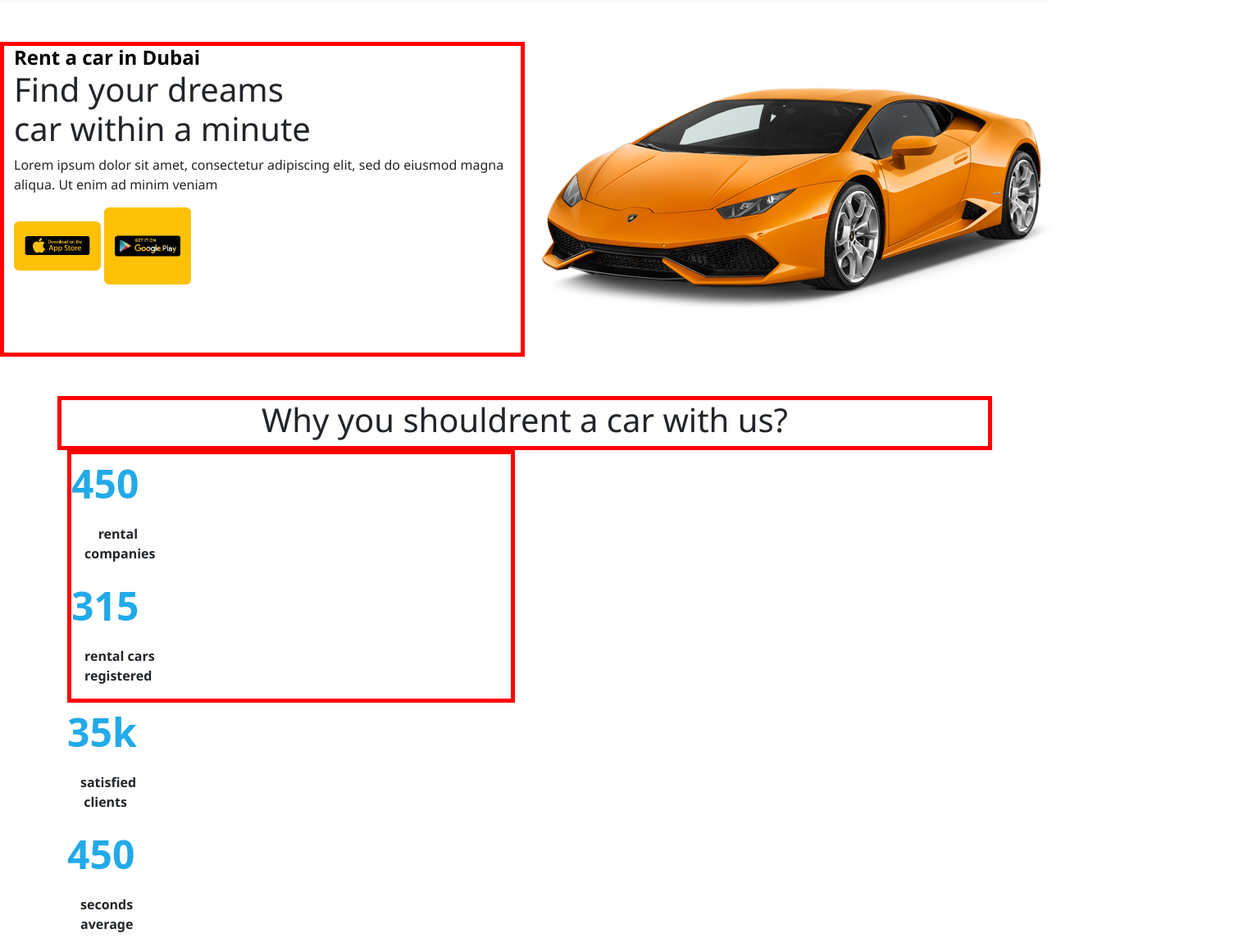
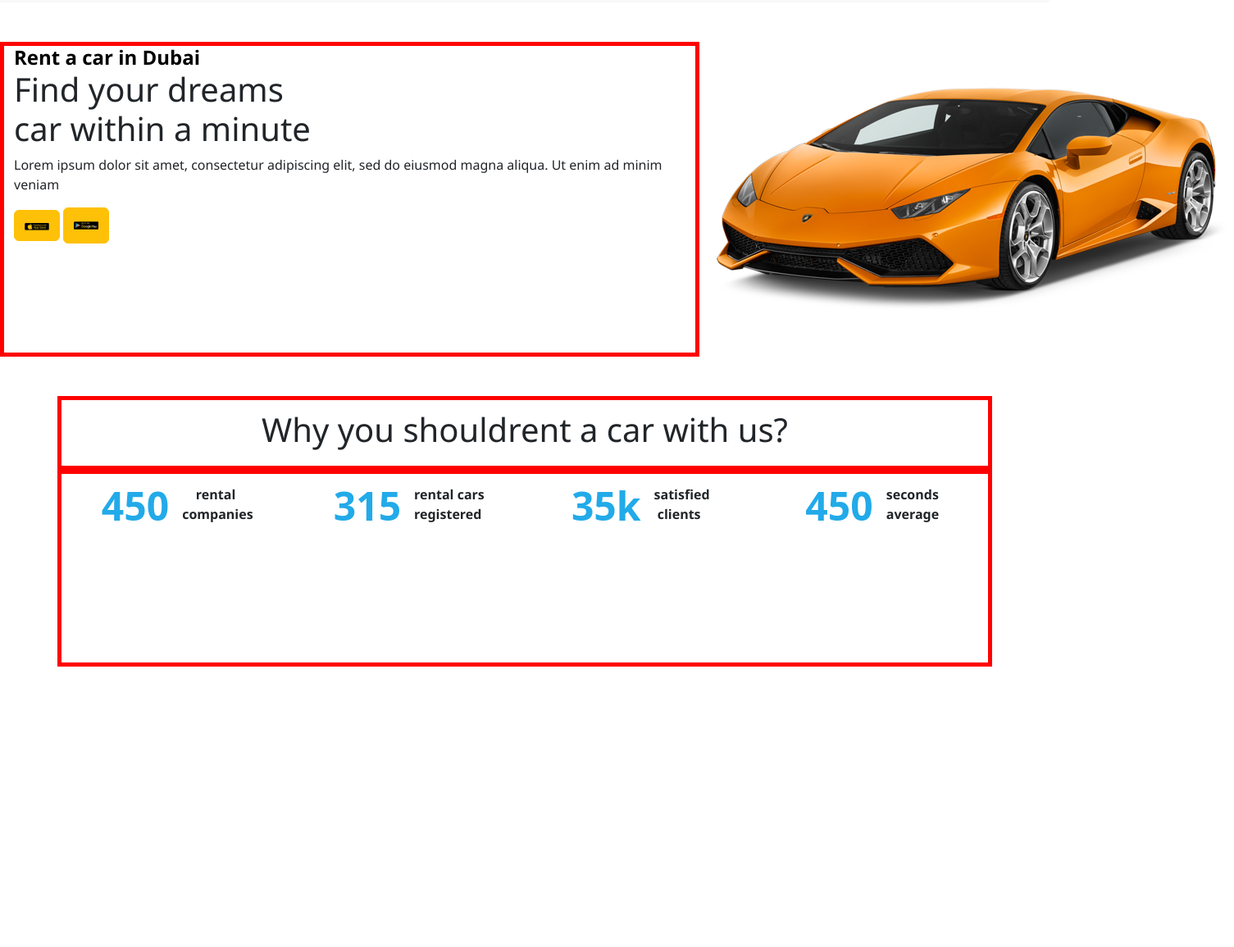
Before and after one commit to samade747/CAR-RE-UI, a plain HTML site: page index.html in a window 1280 px wide. Shown: the part 137-1292 px from the top of the page at 82% size, 1505 px wide, since content can reach past the window. After the commit the page ends 950 px from the top, so only its background shows below. Drawn offline with nearby package versions, Linux system fonts and the light colour scheme.

Commit message:
2nd section

```diff
--- a/index.html
+++ b/index.html
@@ -131,7 +131,7 @@
 
 <div class="container-fluid">
   <div class="row">
-      <div class=" homeone col-lg-6 col-md-4 col-sm-12 my-5 ml-15 ">
+      <div class=" homeone col-lg-8 col-md-6 col-sm-6 my-5 ml-15 ">
 
         <div class="home-content ">
            <div class="">
@@ -151,13 +151,13 @@
              font-size: 0.8rem;"></h6>
              <p>Lorem ipsum dolor sit amet, consectetur adipiscing elit, sed do eiusmod
                   magna aliqua. Ut enim ad minim veniam</p>
-                     <button type="button" class="btn btn-warning home-btn1" > <img src="./images/app store btn.png" alt="" width="80px">   </button>
-                     <button type="button" class="btn btn-warning home-btn1" > <img src="./images/play store btn.png" alt="" width="80px">   </button>
+                     <button type="button" class="btn btn-warning home-btn1" > <img src="./images/app store btn.png" alt="" width="30px">   </button>
+                     <button type="button" class="btn btn-warning home-btn1" > <img src="./images/play store btn.png" alt="" width="30px">   </button>
           </div>
         </div>
       </div>
 
-        <div class="col-lg-6 col-md-8 col-sm-12">
+        <div class="  col-lg-4 col-md-6 col-sm-6">
            <img src="./images/pngegg2.png" alt="car image">
         </div>
 
@@ -169,49 +169,51 @@
 <!--------------------- 2nd section ------------------------>
 
 
-<div class="about container">
+<div class="about container" style="border: 5px solid red;">
+
   <div class="row">
-
-    <div class="about col-12 col-sm-12 d-flex align-items-center justify-content-center" style="border: 5px solid red;">
+    <div class="about col-12 col-sm-12 d-flex align-items-center justify-content-center" >
      <h1 id="">Why you should </h1>
      <h1 id=""><span id=""> rent a car</span> with us?</h1>
     </div>
   </div>
+</div>
+
+<div class="container abaout" style="border: 5px solid red;">
 
 <div class="row">
 
-    <div  class="col-sm-12 col-lg-6 col-md-4">
 
-    <div class="about-part-2 " style="border: 5px solid red;">
+  <!-- <div class="about-part-2 d-flex justify-content-center  " style="border: 5px solid red;"> -->
 
-     <div class="about-part-2-1">
+     <div class="about-part-2-1 col-lg-3 col-sm-12 d-flex justify-content-center align-items-center">
        <div class="about-number">450</div>
         <div class="about-text">
-          <p>&nbsp;&nbsp;&nbsp;&nbsp;rental<br>companies</p
-        </div>
+          <p>&nbsp;&nbsp;&nbsp;&nbsp;rental<br>companies</p>
         </div>
      </div>
 
 
-  <div class="about-part-2-2 ">
+
+    <div class="about-part-2-2 col-lg-3 col-sm-12 d-flex justify-content-center align-items-center">
       <div class="about-number">315</div>
         <div class="about-text">
          <p>rental cars <br>
           registered</p>
         </div>
       </div>
-  </div>
 
 
-  <div class="about-part-2-3 ">
+
+    <div class="about-part-2-3 col-lg-3 col-sm-12 d-flex justify-content-center align-items-center">
       <div class="about-number">35k</div>
         <div class="about-text">
           <p>satisfied <br> &nbsp;clients</p>
         </div>
     </div>
-  </div>
 
-  <div class="about-part-2-4 ">
+
+    <div class="about-part-2-4 col-lg-3 col-sm-12 d-flex justify-content-center align-items-center">
       <div class="about-number">450</div>
         <div class="about-text">
         <p>seconds <br>
@@ -220,9 +222,9 @@
       </div>
     </div>
   </div>
+  </div>
+ <!-- </div> -->
 
-</div>
-</div>
 
 
 </div>
--- a/style.css
+++ b/style.css
@@ -99,6 +99,17 @@ p , h1 , h2 , h3 , h4 , h5 , h6 {
 /* 2nd section  */
 
 
+.about{
+    min-height: 10vh;
+}
+
+.abaout{
+    min-height: 30vh;
+
+}
+
+
+
 #about-h1 {
     font-family: sans-serif;
     font-weight: bold;
```
Lines whose indentation alone changed are shown as unchanged.
